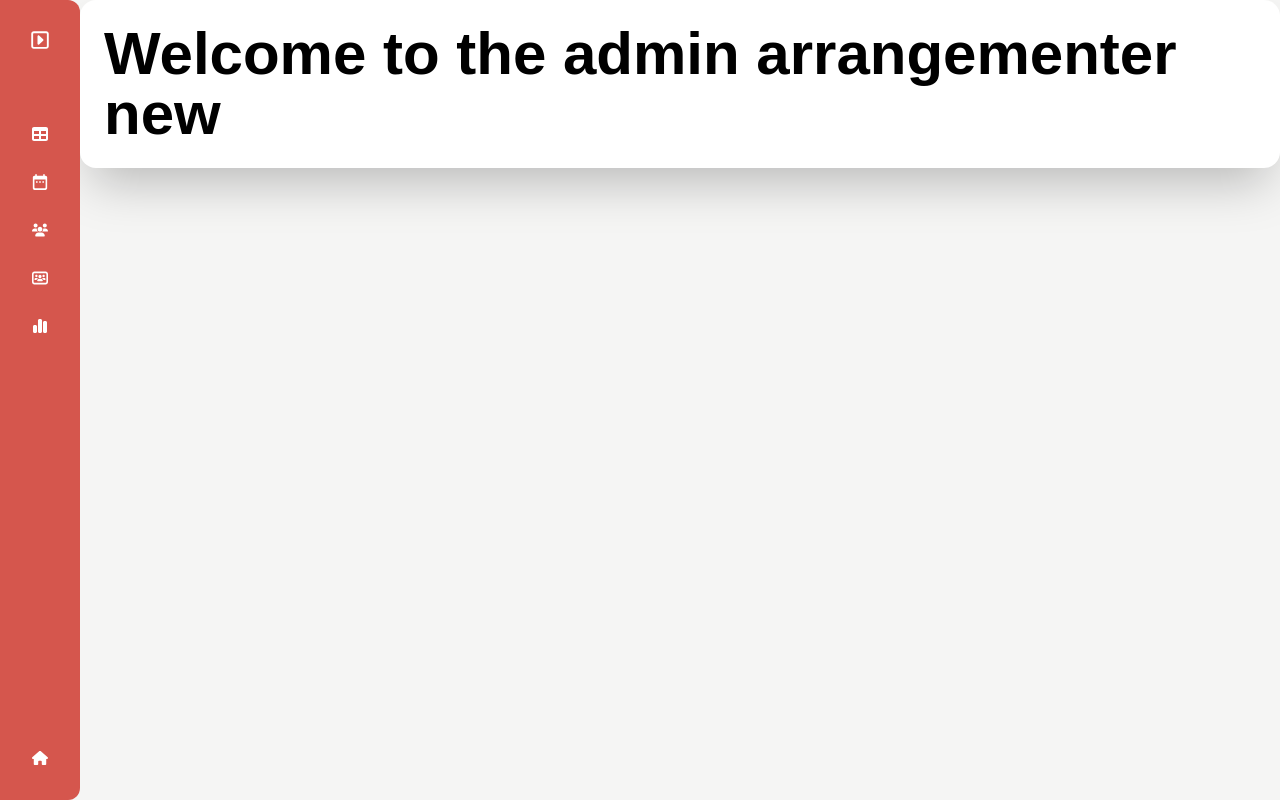
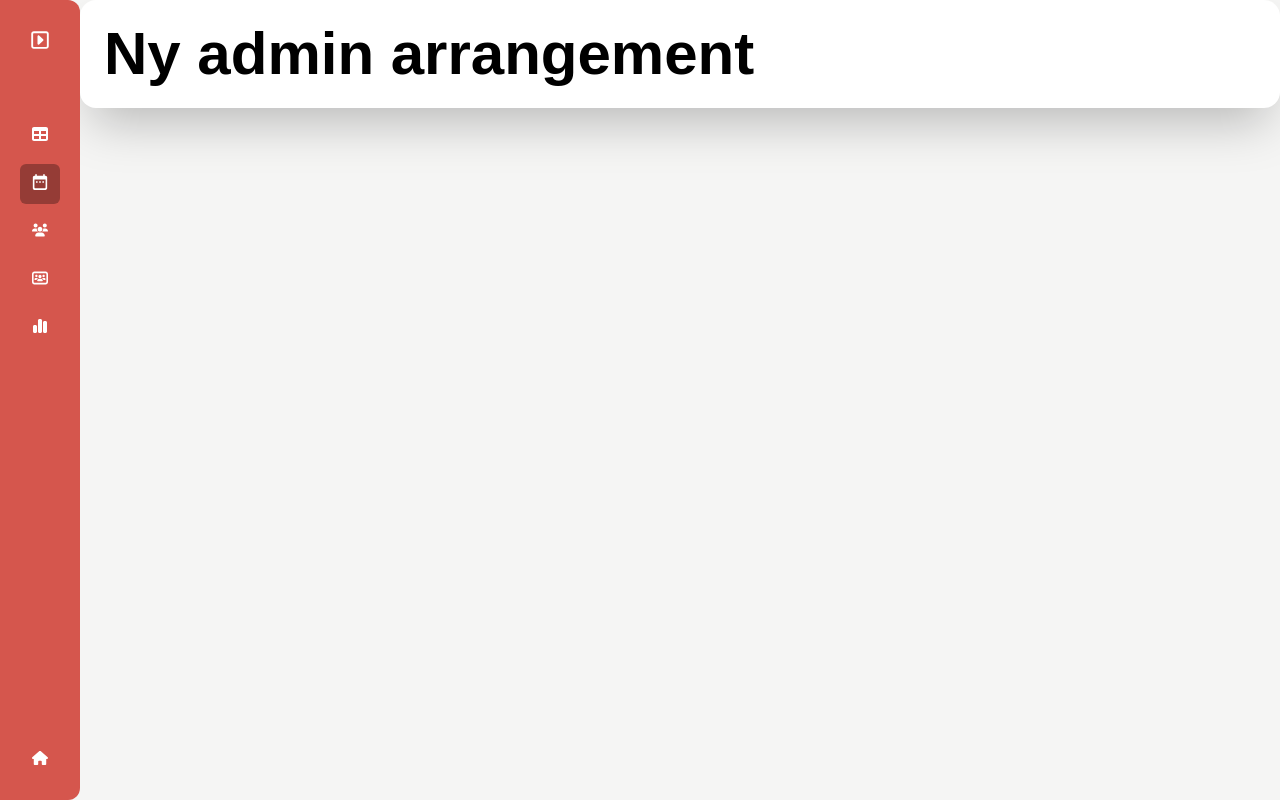
Before and after one commit to vsaIT/vsait.org, a Next.js app: page /admin/events/new in a window 1280 px wide. Built offline with nearby package versions, Linux system fonts and the light colour scheme.

Commit message:
feat: add clickable links and sidenavigation fix

```diff
--- a/lib/components/Admin/AdminSideNavigation.tsx
+++ b/lib/components/Admin/AdminSideNavigation.tsx
@@ -71,11 +71,13 @@ const AdminSideNavigation = () => {
               </p>
             </div>
           </button>
-          {links.map((link, i) => (
+          {links.map((link) => (
             <Link href={link.href} key={link.href}>
               <a
                 className={`px-3 py-2 transition-all duration-300 hover:bg-[rgba(0,0,0,0.3)] h-10 rounded-md w-full fill-white text-white ${
-                  router.pathname === link.href ? 'bg-[rgba(0,0,0,0.3)]' : ''
+                  router.pathname.split('/').slice(0, 3).join('/') === link.href
+                    ? 'bg-[rgba(0,0,0,0.3)]'
+                    : ''
                 }`}
               >
                 <div className="grid items-center text-left grid-cols-sideNavigationButton overflow-hidden">
--- a/pages/admin/events/index.tsx
+++ b/pages/admin/events/index.tsx
@@ -14,6 +14,7 @@ import {
   SortingState,
   createColumnHelper,
   getSortedRowModel,
+  ColumnFiltersState,
 } from '@tanstack/react-table';
 import { useQuery } from '@tanstack/react-query';
 import { EventType } from '@lib/types';
@@ -25,6 +26,7 @@ import {
 } from '@lib/components/Input';
 import React, { useMemo, useState } from 'react';
 import { CircleCheck, CircleXMark, Search } from '@lib/icons';
+import Link from 'next/link';
 
 const AdminEvents: NextPage = () => {
   const { isLoading, error, isFetching, data } = useQuery({
@@ -36,7 +38,7 @@ const AdminEvents: NextPage = () => {
     staleTime: 60000,
   });
   // Selection, filter and sorting states
-  const [globalFilter, setGlobalFilter] = useState('');
+  const [columnFilters, setColumnFilters] = useState<ColumnFiltersState>([]);
   const [rowSelection, setRowSelection] = useState({});
   const [sorting, setSorting] = useState<SortingState>([
     { id: 'startTime', desc: true },
@@ -72,14 +74,23 @@ const AdminEvents: NextPage = () => {
           </div>
         ),
       }),
-      columnHelper.accessor('title', {
+      columnHelper.accessor(
+        (row) => {
+          return { id: row.id, title: row.title };
+        },
+        {
           id: 'title',
           header: () => 'Tittel',
           cell: (info) => (
-          <span className="inline-block min-w-[180px]">{info.getValue()}</span>
+            <Link href={`/admin/events/${info.getValue().id}`}>
+              <a className="inline-block min-w-[180px] font-medium text-primary hover:brightness-75 transition-all">
+                {info.getValue().title}
+              </a>
+            </Link>
           ),
           footer: (info) => info.column.id,
-      }),
+        }
+      ),
       columnHelper.accessor('startTime', {
         id: 'startTime',
         header: () => 'Starttid',
@@ -176,11 +187,11 @@ const AdminEvents: NextPage = () => {
     state: {
       rowSelection,
       sorting,
-      globalFilter,
+      columnFilters,
     },
     onRowSelectionChange: setRowSelection,
     onSortingChange: setSorting,
-    onGlobalFilterChange: setGlobalFilter,
+    onColumnFiltersChange: setColumnFilters,
     // Pipeline
     getCoreRowModel: getCoreRowModel(),
     getFilteredRowModel: getFilteredRowModel(),
@@ -223,8 +234,13 @@ const AdminEvents: NextPage = () => {
                   <div className="mt-1 relative fill-stone-400">
                     <DebouncedInput
                       type="text"
-                      value={globalFilter ?? ''}
-                      onChange={(value) => setGlobalFilter(String(value))}
+                      value={
+                        (table.getColumn('title').getFilterValue() as string) ??
+                        ''
+                      }
+                      onChange={(value) =>
+                        table.getColumn('title').setFilterValue(String(value))
+                      }
                       placeholder="Søk etter arrangementer"
                       className="w-full py-2 px-4 pl-10 border-2 border-stone-300 outline-none text-sm text-left leading-6 bg-transparent rounded-xl transition duration-150 ease-in-out"
                     />
@@ -250,11 +266,14 @@ const AdminEvents: NextPage = () => {
                       {table.getPreFilteredRowModel().rows.length} valgt
                     </p>
                   </div>
-                  {/* TODO */}
+                  <Link href="/admin/events/new">
+                    <a>
                       <Button
                         text="Legg til nytt arrangement"
                         className="text-xs py-3 px-8"
                       />
+                    </a>
+                  </Link>
                 </div>
                 <div className="grid [grid-template-rows:minmax(409px,1fr)_50px]">
                   <div className="rounded-lg border border-neutral-300 overflow-hidden">
--- /dev/null
+++ b/pages/admin/events/new.tsx
@@ -0,0 +1,29 @@
+import type { NextPage } from 'next';
+import Head from 'next/head';
+import { useRouter } from 'next/router';
+import { AdminLayout } from '@lib/components/Admin';
+
+const AdminEventsEdit: NextPage = () => {
+  const router = useRouter();
+
+  return (
+    <div className="flex min-h-screen flex-col items-center justify-center">
+      <Head>
+        <title>VSAiT | Administrasjon arrangementer</title>
+        <link rel="icon" href="/favicon.ico" />
+      </Head>
+
+      <main className="flex w-full flex-1 flex-col items-center">
+        <AdminLayout>
+          <>
+            <div className="flex w-full bg-white shadow-2xl rounded-2xl p-6">
+              <h1 className="text-6xl font-bold">Ny admin arrangement</h1>
+            </div>
+          </>
+        </AdminLayout>
+      </main>
+    </div>
+  );
+};
+
+export default AdminEventsEdit;
```
Lines whose indentation alone changed are shown as unchanged.
